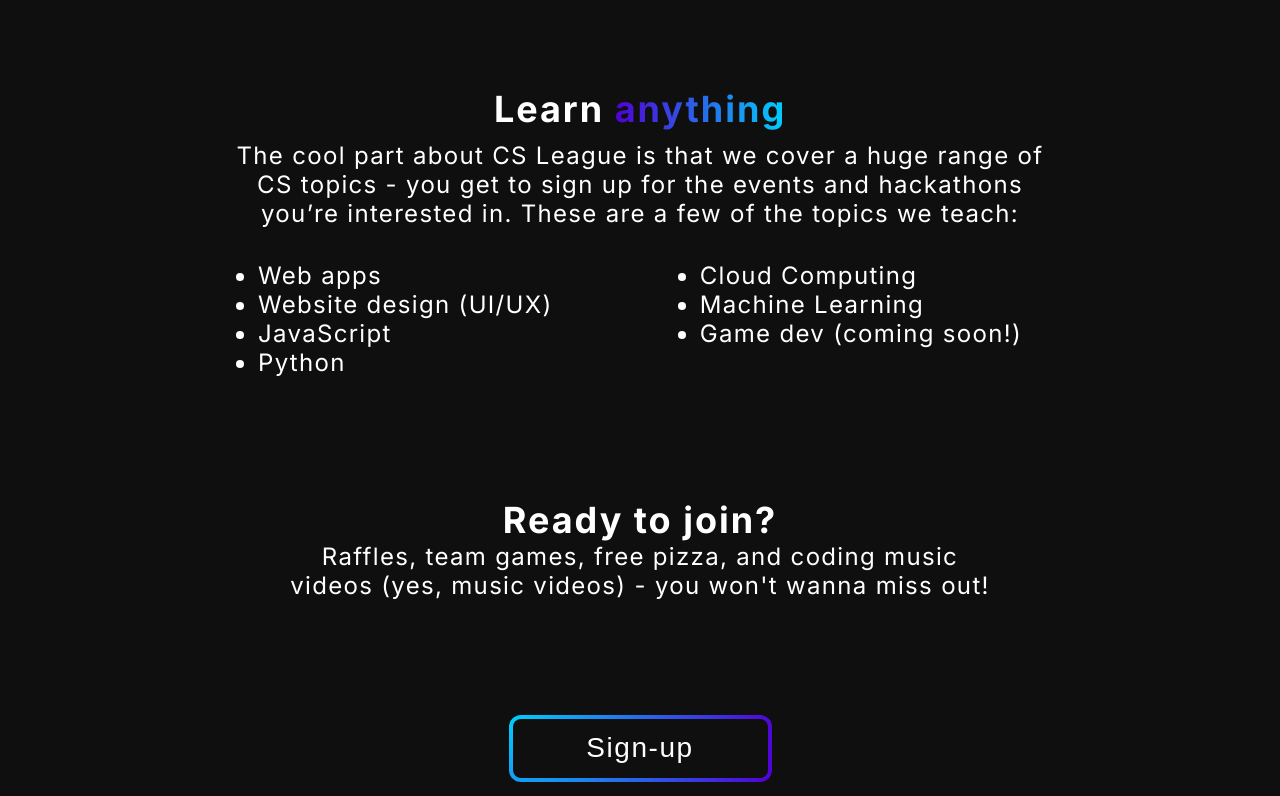
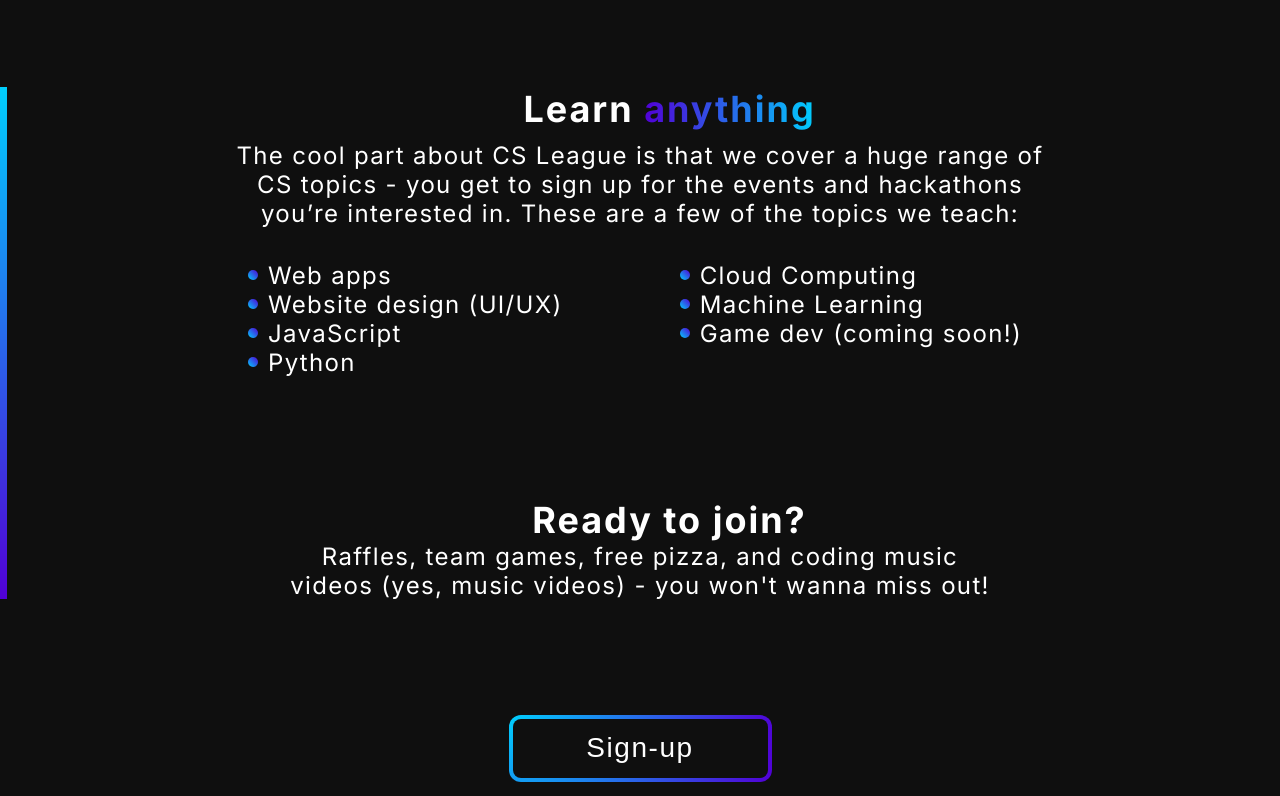
Before and after one commit to Elk-Grove-Computer-Science-League/CS-League-Website, a plain HTML site: page index.html in a window 1280 px wide. Shown: the part 1785-2581 px from the top of the page. Drawn offline with Linux system fonts and the light colour scheme.

Commit message:
Fixed bar and added gradient bullets

```diff
--- a/styles.css
+++ b/styles.css
@@ -203,11 +203,25 @@
 }
 
 .bar {
-position: absolute;
-width: 7px;
-height: 472px;
-left: 470px;
-top: 1298px;
+  width: 7px;
+  height: 512px;
+  background: linear-gradient(180deg, #00CFFD 0%, #5100D6 100%);
+  float: left;
+  margin-right: 52px;
+}
 
-background: linear-gradient(180deg, #00CFFD 0%, #5100D6 100%);
+li {
+  list-style:none;
 }
+
+li:before {
+  content: "";
+  position:relative;
+  left: -10px;
+  background: linear-gradient(45deg, #00CFFD, #5100D6 );
+  display:inline-block;
+  width:10px;
+  height:10px;
+  border-radius: 50%;
+  top: -4px
+}
```
